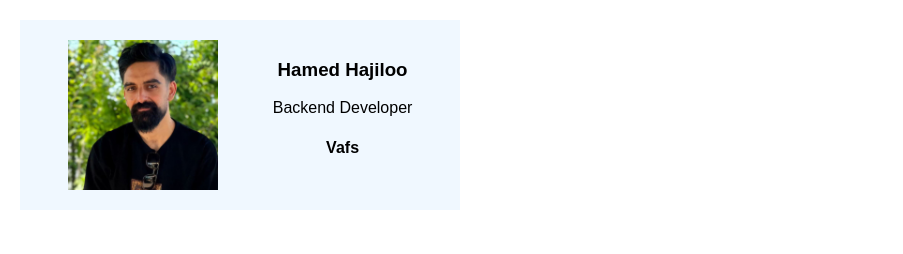
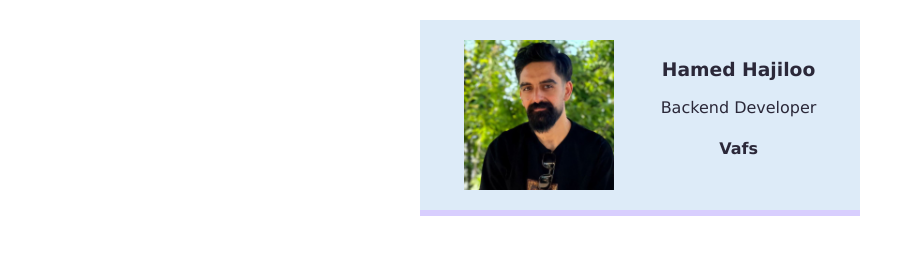
Before and after one commit to hamedhajiloo/html-css-sample, a plain HTML site: page 4-business-crad/index.html in a window 1280 px wide. Shown: the whole page, without its empty margins (0-903 px from the left). Drawn offline with Linux system fonts and the light colour scheme.

Commit message:
Shorthand margin/padding

```diff
--- a/4-business-crad/style.css
+++ b/4-business-crad/style.css
@@ -1,6 +1,6 @@
 body{
     margin: 20px;
-    font-family: Arial, Helvetica, sans-serif;
+    font-family: Verdana, Geneva, Tahoma, sans-serif
 }
 
 .avatar{
@@ -11,7 +11,13 @@ body{
     display: flex;
     justify-content: space-around;
     text-align: center;
-    background-color: aliceblue;
+    margin: 0 auto;
+    background-color: #ddebf8;
+    border-bottom: 6px solid #d8cefe;
     width: 400px;
     padding: 20px;
 }
+
+.content{
+    color: #2b2839;
+}
```
